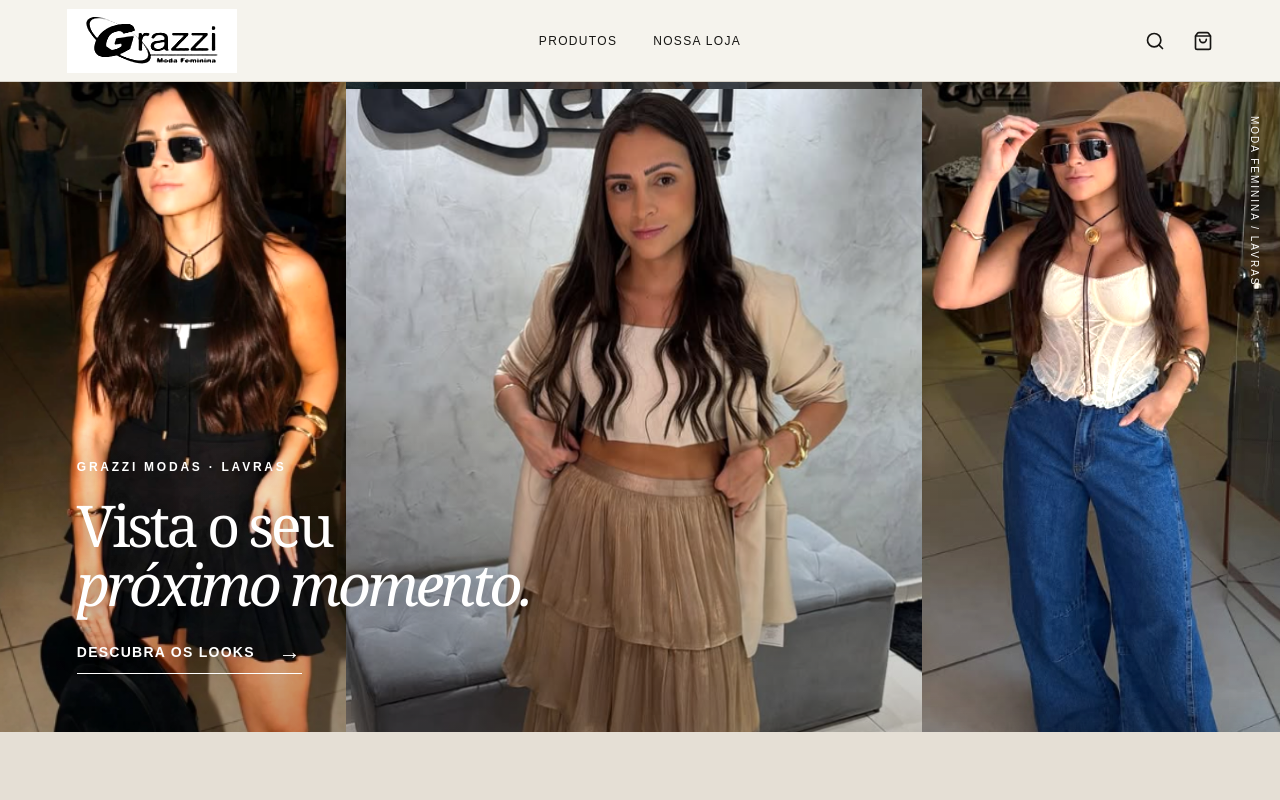
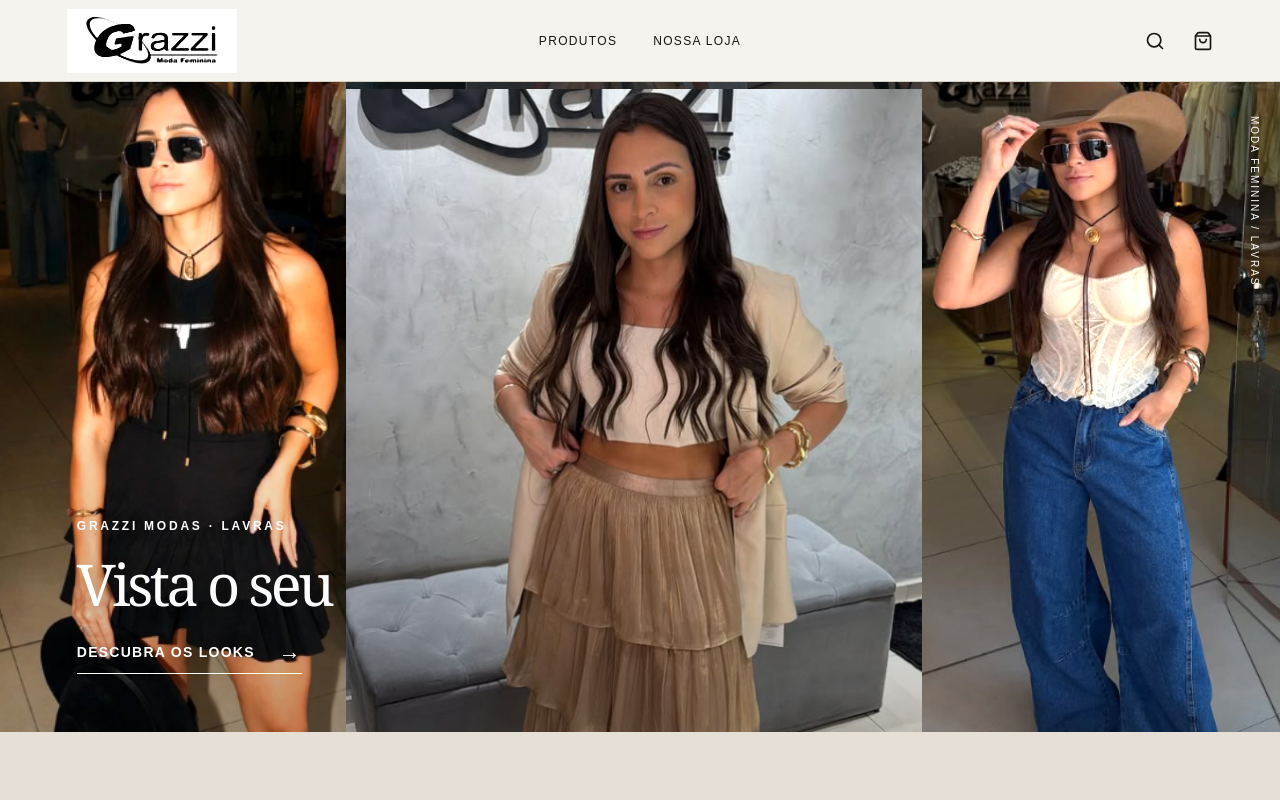
Before and after one commit to duduwwl/grazzi-modas, a Next.js app: page /grazzi-modas/ in a window 1280 px wide. Shown: the top 800 px of the page. Built offline with nearby package versions, Linux system fonts and the light colour scheme.

Commit message:
Simplify homepage campaign copy

```diff
--- a/app/page.tsx
+++ b/app/page.tsx
@@ -12,7 +12,7 @@ export default function Home() {
         <div className="campaign-image campaign-right"><img src="/grazzi-modas/looks/jeans-azul.png" alt="Look com jeans azul fotografado na loja Grazzi Modas" /></div>
         <div className="campaign-copy" data-reveal>
           <p>Grazzi Modas · Lavras</p>
-          <h1>Vista o seu<br/><em>próximo momento.</em></h1>
+          <h1>Vista o seu</h1>
           <Link href="/produtos">Descubra os looks <span aria-hidden="true">→</span></Link>
         </div>
         <span className="campaign-side">MODA FEMININA / LAVRAS</span>
```
Also changed, not shown: 77 other files (tests, documents, lock files or other folders).
